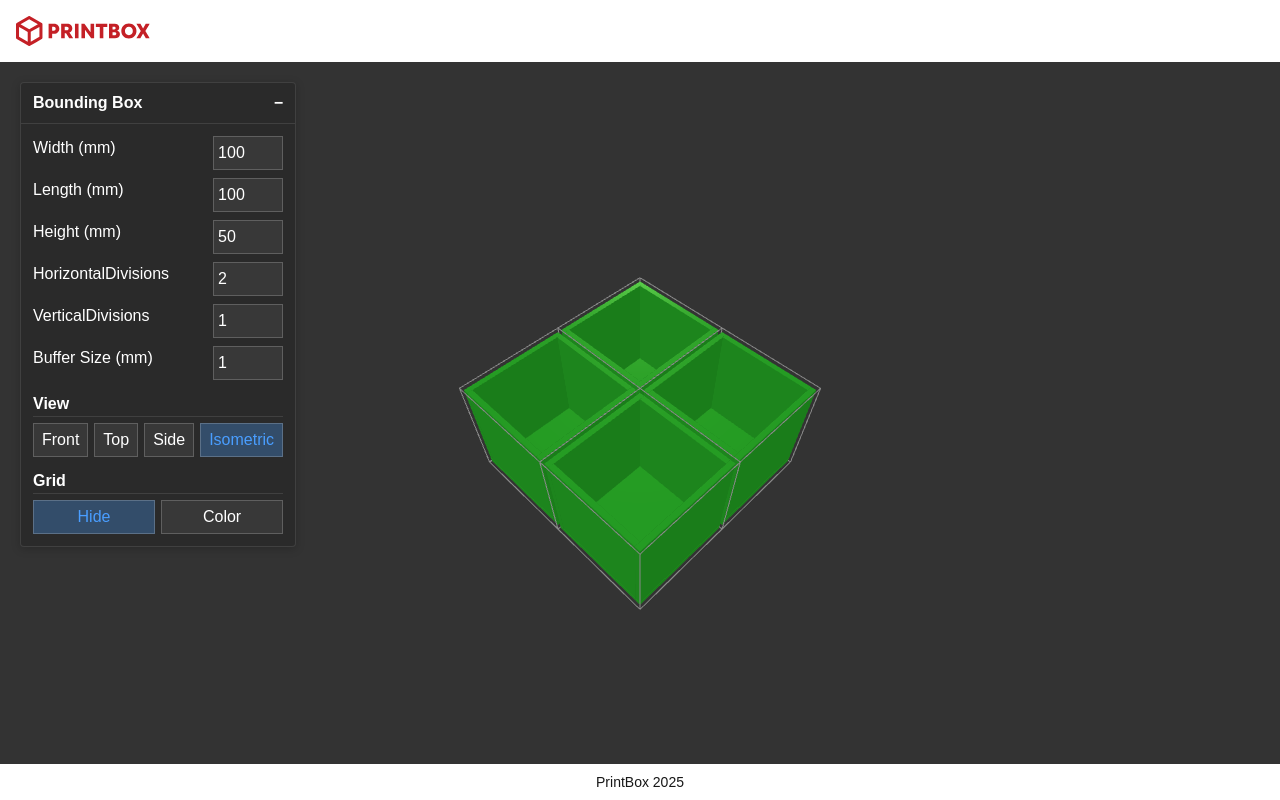
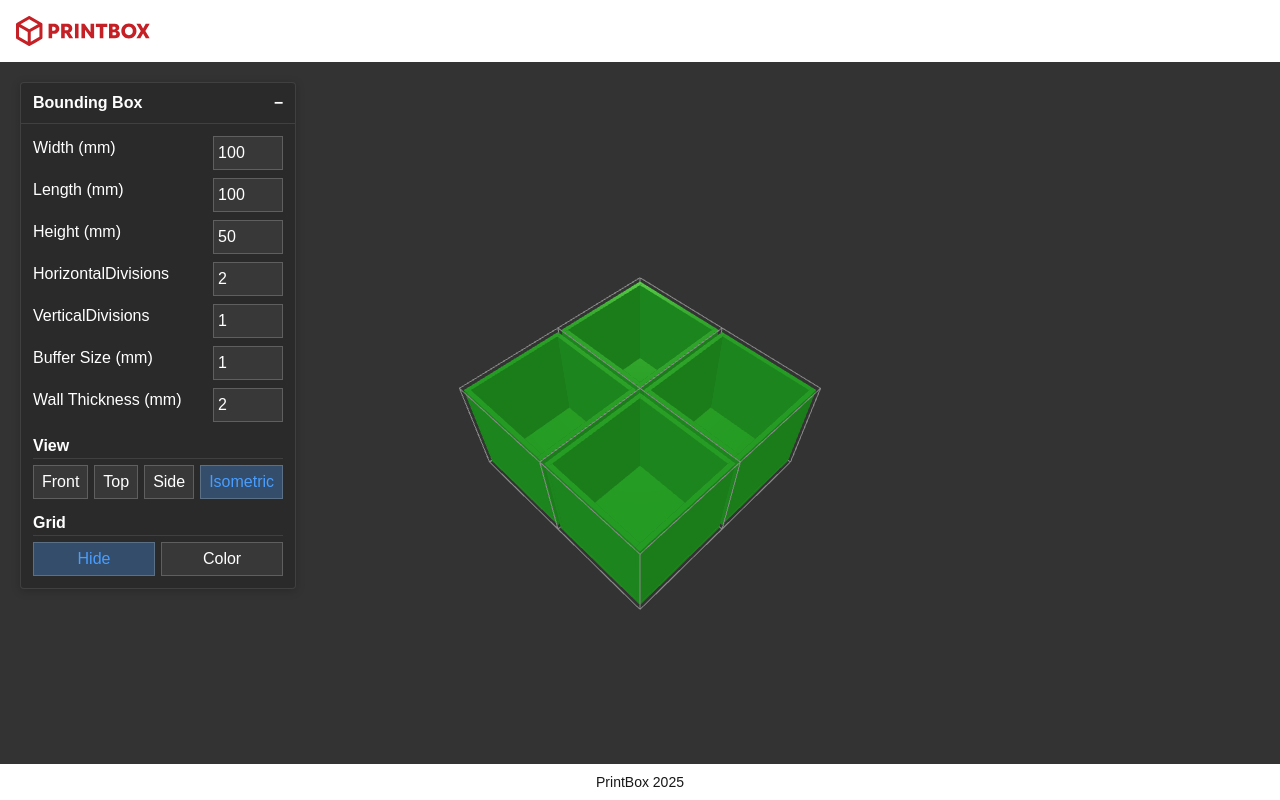
Before and after one commit to chrisknsmn/printbox, a Next.js app: page / in a window 1280 px wide. Built offline with nearby package versions, Linux system fonts and the light colour scheme.

Commit message:
min wall thickness

```diff
--- a/app/components/ThreeScene.tsx
+++ b/app/components/ThreeScene.tsx
@@ -21,6 +21,7 @@ interface GridSettings {
   visible: boolean;
   color: number;
   bufferSize: number; // Buffer size in mm between cells
+  wallThickness: number; // Wall thickness in mm
 }
 
 function createBoundingGrid(settings: GridSettings) {
@@ -86,7 +87,7 @@ function createCubesForGrid(group: THREE.Group, settings: GridSettings) {
     group.remove(child);
   }
 
-  const { width, length, height, horizontalDivisions, verticalDivisions, bufferSize } = settings;
+  const { width, length, height, horizontalDivisions, verticalDivisions, bufferSize, wallThickness } = settings;
   const createdBoxes: THREE.Object3D[] = [];
 
   const xCellSize = width / horizontalDivisions;
@@ -113,7 +114,7 @@ function createCubesForGrid(group: THREE.Group, settings: GridSettings) {
 
         // Use the createBox function with separate width, height, and depth
         // This allows the height to be as tall as possible when cell size changes
-        const box = createBox(xPos, yPos, zPos, boxWidth, boxHeight, boxDepth);
+        const box = createBox(xPos, yPos, zPos, boxWidth, boxHeight, boxDepth, wallThickness);
 
         // Add to group and track
         group.add(box);
@@ -142,13 +143,14 @@ export default function ThreeScene() {
     width: 100, length: 100, height: 50,
     horizontalDivisions: 2, verticalDivisions: 1,
     visible: true, color: 0x888888,
-    bufferSize: 1 // Default 1mm buffer
+    bufferSize: 1, // Default 1mm buffer
+    wallThickness: 2 // Default 2mm wall thickness (minimum allowed)
   });
 
   const [inputs, setInputs] = useState({
     width: '100', length: '100', height: '50',
     horizontalDivisions: '2', verticalDivisions: '1',
-    bufferSize: '1'
+    bufferSize: '1', wallThickness: '2'
   });
 
   // Menu options
@@ -227,6 +229,13 @@ export default function ThreeScene() {
       } else if (numValue > 20) {
         snappedValue = '20';
       }
+    } else if (property === 'wallThickness') {
+      // Wall thickness: 2mm to 20mm
+      if (numValue < 2) {
+        snappedValue = '2';
+      } else if (numValue > 20) {
+        snappedValue = '20';
+      }
     } else if (property === 'verticalDivisions') {
       // Vertical: 1 to 6
       const intValue = Math.floor(numValue);
@@ -286,6 +295,10 @@ export default function ThreeScene() {
       }
     } else if (property === 'bufferSize') {
       if (validValue < 1 || validValue > 20) {
+        isValid = false;
+      }
+    } else if (property === 'wallThickness') {
+      if (validValue < 2 || validValue > 20) {
         isValid = false;
       }
     } else if (property === 'verticalDivisions') {
@@ -471,20 +484,24 @@ export default function ThreeScene() {
           <div style={{ padding: '12px' }}>
             {/* Dimension inputs */}
             <div style={{ marginBottom: '12px' }}>
-              {['width', 'length', 'height', 'horizontalDivisions', 'verticalDivisions', 'bufferSize'].map(field => (
+              {['width', 'length', 'height', 'horizontalDivisions', 'verticalDivisions', 'bufferSize', 'wallThickness'].map(field => (
                 <div key={field} style={{ display: 'flex', justifyContent: 'space-between', marginBottom: '8px' }}>
                   <label>
                     {field === 'bufferSize' ? 'Buffer Size (mm)' :
-                      field.charAt(0).toUpperCase() + field.slice(1) +
-                      (field.includes('width') || field.includes('length') || field.includes('height') ? ' (mm)' : '')}
+                     field === 'wallThickness' ? 'Wall Thickness (mm)' :
+                     field.charAt(0).toUpperCase() + field.slice(1) +
+                     (field.includes('width') || field.includes('length') || field.includes('height') ? ' (mm)' : '')}
                   </label>
                   <input
                     type="number"
                     value={inputs[field as keyof typeof inputs]}
                     onChange={(e) => handleInputChange(e, field as keyof typeof gridSettings)}
                     onBlur={(e) => handleInputBlur(e, field as keyof typeof gridSettings)}
-                    min={field === 'bufferSize' ? '1' : (field.includes('Divisions') ? '1' : '10')}
+                    min={field === 'bufferSize' ? '1' :
+                         field === 'wallThickness' ? '2' :
+                         (field.includes('Divisions') ? '1' : '10')}
                     max={field === 'bufferSize' ? '20' :
+                         field === 'wallThickness' ? '20' :
                          (field === 'verticalDivisions' ? '6' :
                           (field.includes('Divisions') ? '16' : '1000'))}
                     style={{
--- a/app/utils/cubeUtils.ts
+++ b/app/utils/cubeUtils.ts
@@ -8,13 +8,15 @@ import * as THREE from 'three';
  * @param width Width of the box
  * @param height Height of the box
  * @param depth Depth of the box
+ * @param wallThickness Optional wall thickness in mm (defaults to 5% of smallest dimension)
  * @returns THREE.Group containing the box mesh
  */
-export function createBox(x: number, y: number, z: number, width: number, height: number, depth: number) {
+export function createBox(x: number, y: number, z: number, width: number, height: number, depth: number, wallThickness?: number) {
   const group = new THREE.Group();
 
-  // Calculate wall thickness based on the smallest dimension
-  const thickness = Math.min(width, height, depth) * 0.05;
+  // Calculate wall thickness based on the smallest dimension or use provided value
+  const calculatedThickness = Math.min(width, height, depth) * 0.05;
+  const thickness = wallThickness !== undefined ? wallThickness : calculatedThickness;
 
   // Check if any dimension exceeds the standard printer bed size (200mm)
   const PRINTER_BED_SIZE = 200; // Standard printer bed size in mm
```
